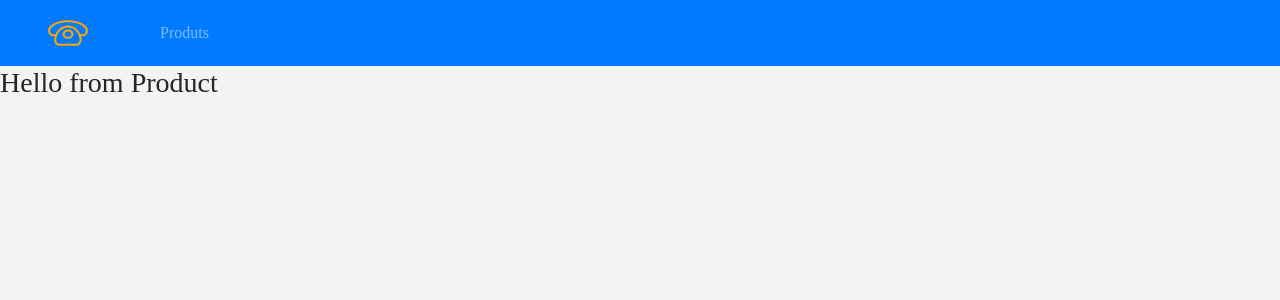
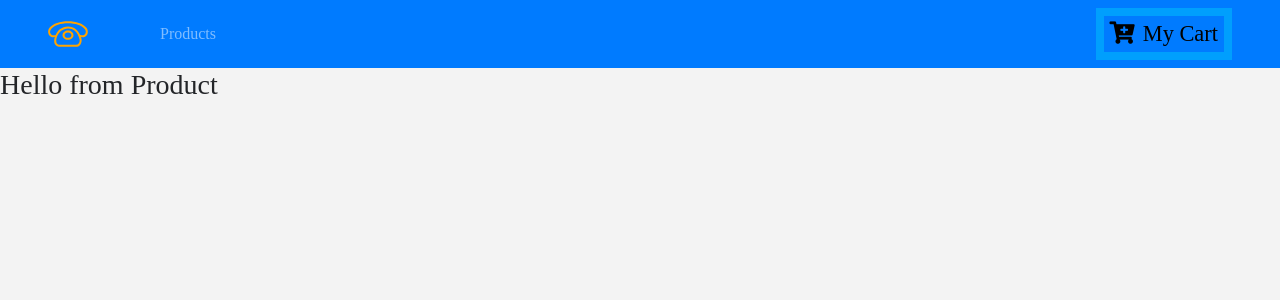
Before and after one commit to gabrielebisogno/phonecommerce-store, a React (Create React App) app: page / in a window 1280 px wide. Shown: the top 300 px of the page. Built offline with nearby package versions, Linux system fonts and the light colour scheme; a web font is replaced by a local one.

Commit message:
upload edits before go howe/ StyleComponents

```diff
--- a/package.json
+++ b/package.json
@@ -8,7 +8,8 @@
     "react-browser-router": "^2.1.2",
     "react-dom": "^16.8.4",
     "react-router-dom": "^4.3.1",
-    "react-scripts": "^2.1.8"
+    "react-scripts": "^2.1.8",
+    "styled-components": "^4.1.3"
   },
   "scripts": {
     "start": "react-scripts start",
--- a/src/components/Navbar.js
+++ b/src/components/Navbar.js
@@ -1,6 +1,7 @@
  import React, {Component} from 'react'
  import {Link} from 'react-router-dom';
  import logo from '../logo.svg'
+ import styled from 'styled-components';
 
  export default class Navbar extends Component {
    render() {
@@ -16,11 +17,27 @@
           <ul className="navbar-nav align-items-center">
             <li className="nav-item ml-5">
               <Link to="/" className="nav-link">
-                Produts
+                Products
               </Link>
             </li>
           </ul>
+          <Link to="/cart" className="ml-auto">
+            <ButtonContainer>
+              <span className="mr-2">
+              <i className="fas fa-cart-plus" />
+              </span>
+              My Cart
+            </ButtonContainer>
+          </Link>
        </nav>
      )
    }
  }
+
+ const ButtonContainer = styled.button`
+text-transform:capitalize;
+font-size:1.4rem;
+background: transparent;
+border:0.5rem solid var(--mainWhite);
+border-color:var(--lightBlue);
+`;
```
Also changed, not shown: 1 other file (tests, documents, lock files or other folders).
